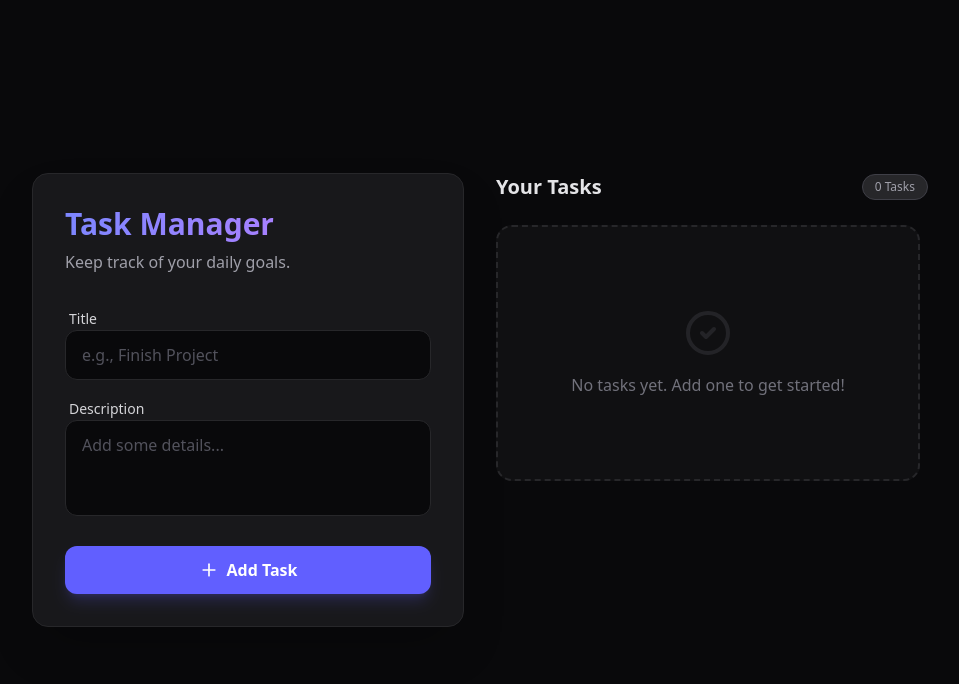
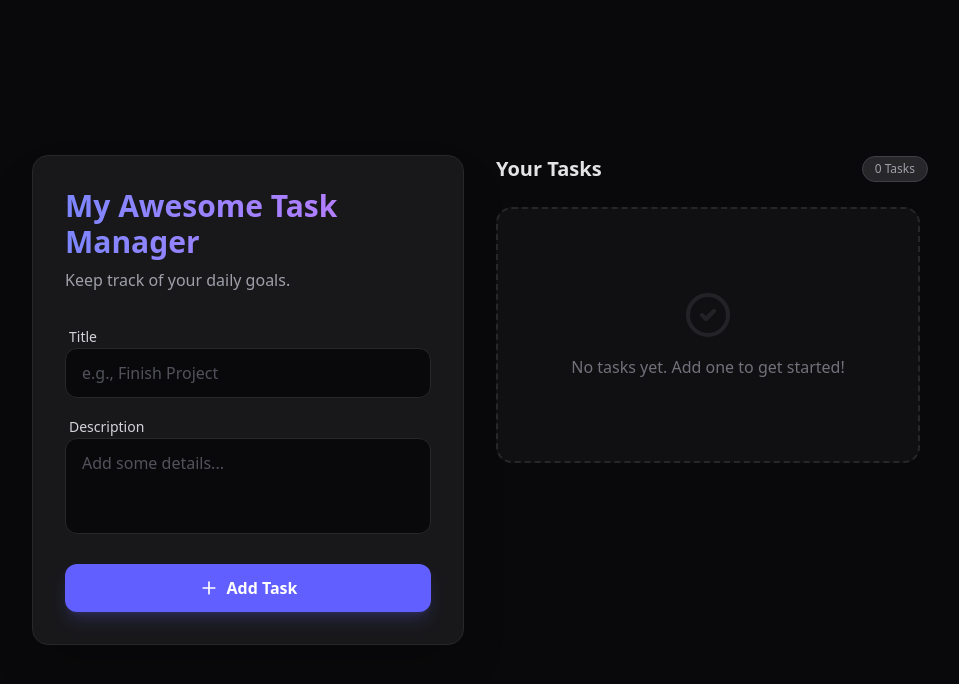
Before and after one commit to Swatantraraj19/Taskmanager, a React (Vite) app: page / in a window 1280 px wide. Shown: the top 684 px of the page, without its empty margins (160-1119 px from the left). Built offline with nearby package versions, Linux system fonts and the light colour scheme.

Commit message:
change one

```diff
--- a/src/components/Taskmanager.jsx
+++ b/src/components/Taskmanager.jsx
@@ -31,7 +31,7 @@ const Taskmanager = () => {
         <div className='flex flex-col justify-center w-full md:w-1/2 '>
           <div className='bg-zinc-900 border border-zinc-800 rounded-2xl p-8 shadow-2xl'>
             <h1 className='text-3xl font-bold mb-2 bg-gradient-to-r from-indigo-400 to-purple-400 bg-clip-text text-transparent'>
-              Task Manager
+              My Awesome Task Manager
             </h1>
             <p className='text-zinc-400 mb-8'>Keep track of your daily goals.</p>
 
```
